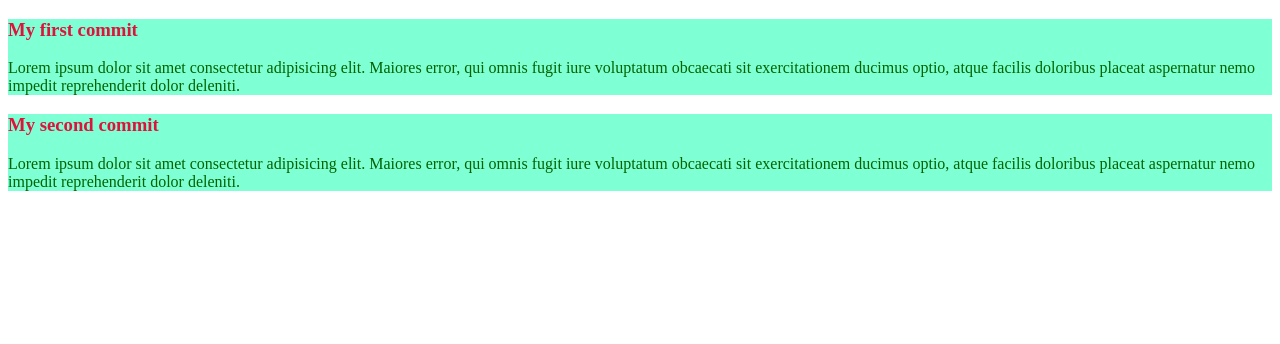
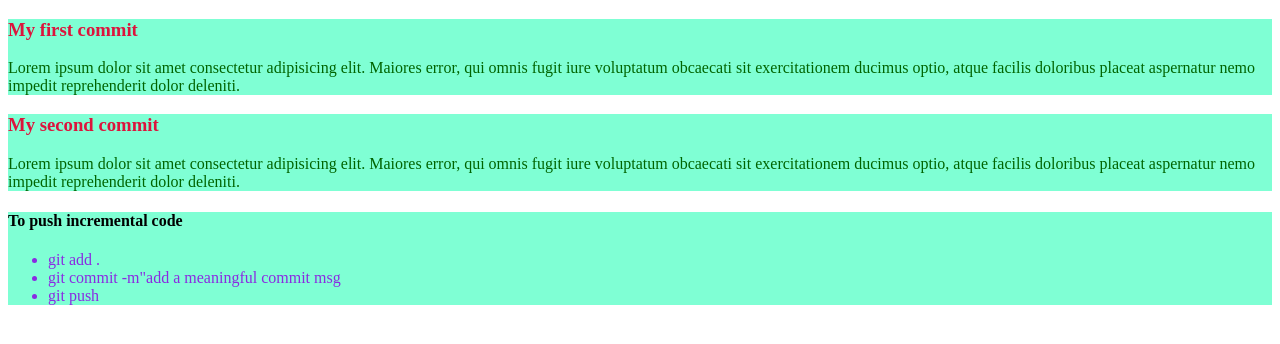
Before and after one commit to Tamanna0322/my-second-github-repo, a plain HTML site: page index.html in a window 1280 px wide. Drawn offline with Linux system fonts and the light colour scheme.

Commit message:
added list

```diff
--- a/index.html
+++ b/index.html
@@ -15,5 +15,13 @@
         <h3>My second commit</h3>
         <P>Lorem ipsum dolor sit amet consectetur adipisicing elit. Maiores error, qui omnis fugit iure voluptatum obcaecati sit exercitationem ducimus optio, atque facilis doloribus placeat aspernatur nemo impedit reprehenderit dolor deleniti.</P>
     </div>
+    <div>
+            <h4>To push incremental code</h4>
+            <ul>
+                <li>git add .</li>
+                <li>git commit -m"add a meaningful commit msg</li>
+                <li>git push</li>
+            </ul>
+    </div>
 </body>
 </html>
--- a/styles/style.css
+++ b/styles/style.css
@@ -7,3 +7,6 @@ div{
 p{
     color: darkgreen;
 }
+li{
+    color: blueviolet;
+}
```
